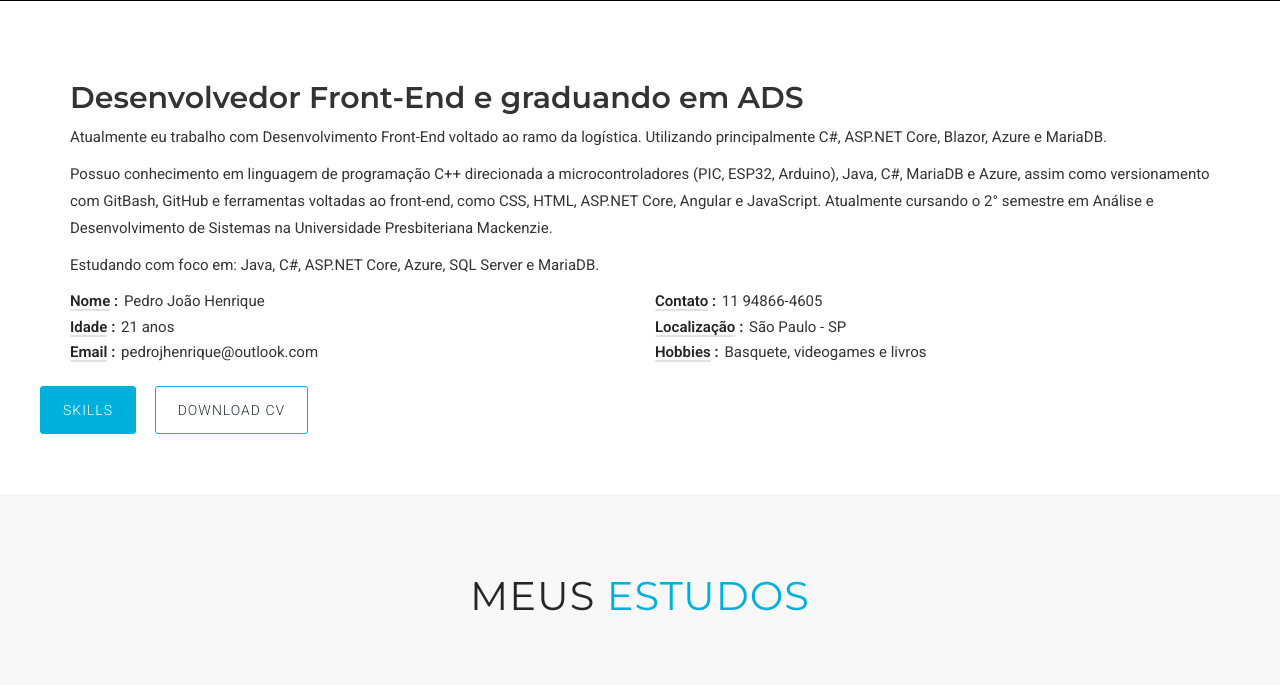
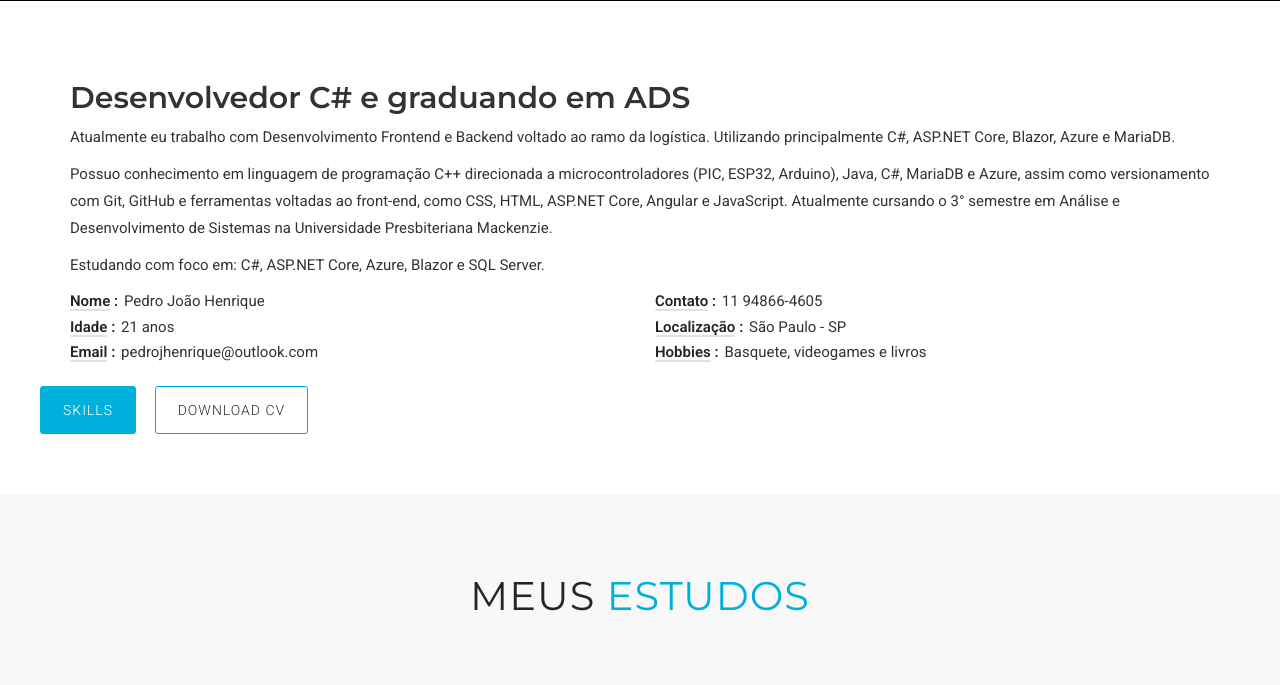
Before and after one commit to pedrojhenrique/pedrojhenrique.dev, a plain HTML site: page index.html in a window 1280 px wide. Shown: the part 799-1484 px from the top of the page. Drawn offline with Linux system fonts and the light colour scheme; animation ran at ten frames a second.

Commit message:
Update index.html

```diff
--- a/index.html
+++ b/index.html
@@ -150,11 +150,11 @@
 <div class="about-area section-padding" id="about">
     <div class="container">
         <div class="about-right">
-        <h2>Desenvolvedor Front-End e graduando em ADS</h2>
-            <p>Atualmente eu trabalho com Desenvolvimento Front-End voltado ao ramo da logística. Utilizando principalmente C#, ASP.NET Core, Blazor, Azure e MariaDB.</p>
-            <p>Possuo conhecimento em linguagem de programação C++ direcionada a microcontroladores (PIC, ESP32, Arduino), Java, C#, MariaDB e Azure, assim como versionamento com GitBash,
-            GitHub e ferramentas voltadas ao front-end, como CSS, HTML, ASP.NET Core, Angular e JavaScript. Atualmente cursando o 2° semestre em Análise e Desenvolvimento de Sistemas na Universidade Presbiteriana Mackenzie.</p>
-            <p>Estudando com foco em: Java, C#, ASP.NET Core, Azure, SQL Server e MariaDB.</p>
+        <h2>Desenvolvedor C# e graduando em ADS</h2>
+            <p>Atualmente eu trabalho com Desenvolvimento Frontend e Backend voltado ao ramo da logística. Utilizando principalmente C#, ASP.NET Core, Blazor, Azure e MariaDB.</p>
+            <p>Possuo conhecimento em linguagem de programação C++ direcionada a microcontroladores (PIC, ESP32, Arduino), Java, C#, MariaDB e Azure, assim como versionamento com Git,
+            GitHub e ferramentas voltadas ao front-end, como CSS, HTML, ASP.NET Core, Angular e JavaScript. Atualmente cursando o 3° semestre em Análise e Desenvolvimento de Sistemas na Universidade Presbiteriana Mackenzie.</p>
+            <p>Estudando com foco em: C#, ASP.NET Core, Azure, Blazor e SQL Server.</p>
 
 
                 <div class="row">
@@ -570,10 +570,10 @@
             <div class="col-md-6">
                 <ul class="resumes">
                     <li class="resume-item expr">
-                        <h3>Desenvolvedor Front-End | Estágio</h3>
+                        <h3>Desenvolvedor de Software C# | Estágio</h3>
                         <h4>Centaurea Professional Logistics</h4>
                         <h5>Nov/2022 - até o momento</h5>
-                        <p>Atuando com desenvolvimento Front-End voltado ao ramo da logística.
+                        <p>Atuando com desenvolvimento Frontend e Backend voltado ao ramo da logística.
                            Utilizando principalmente C#, ASP.NET Core, Blazor, Azure e MariaDB.</p>
                     </li>
                 </ul>
```
